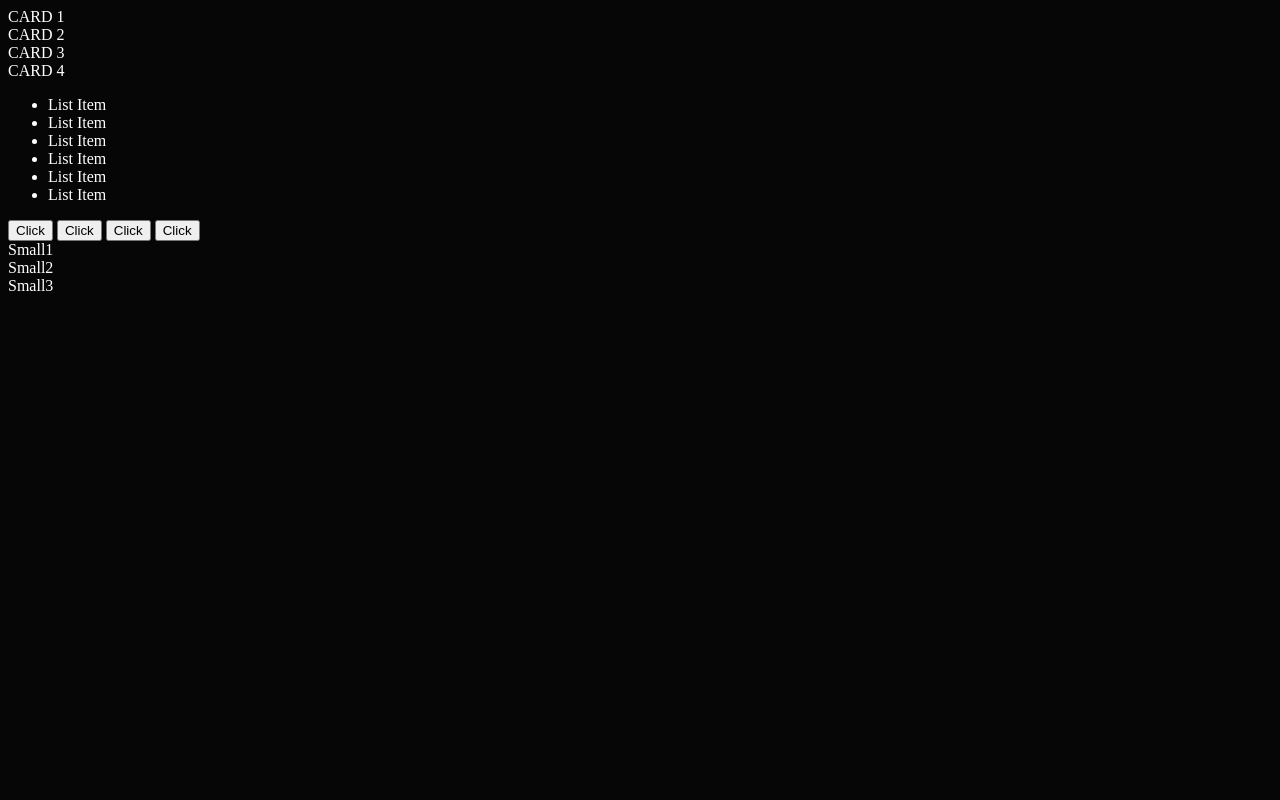
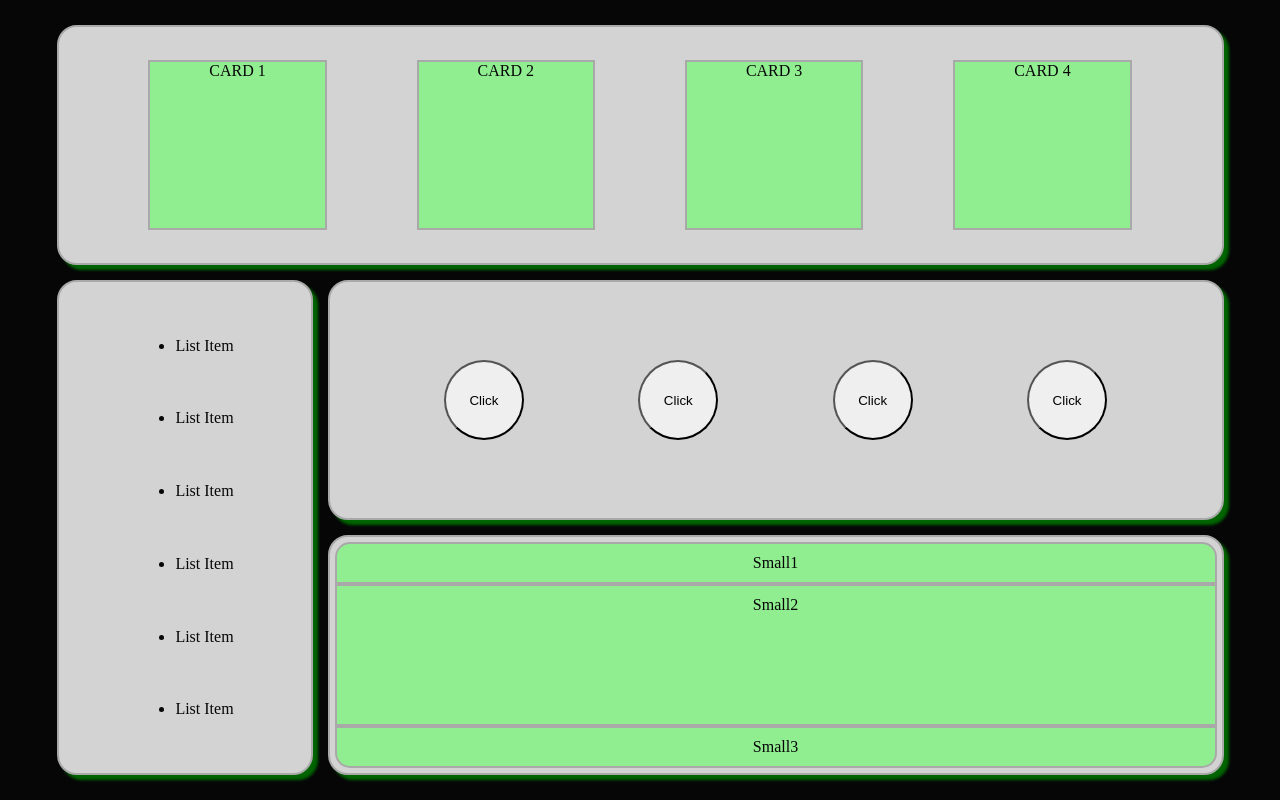
Before and after one commit to jorgeberrizbeitia/FT2206-objects-responsive-design, a plain HTML site: page css-lecture/index.html in a window 1280 px wide. Drawn offline with Linux system fonts and the light colour scheme.

Commit message:
lecture done

```diff
--- a/css-lecture/index.html
+++ b/css-lecture/index.html
@@ -1,26 +1,21 @@
 <!DOCTYPE html>
 <html lang="en">
   <head>
-    <meta charset="UTF-8">
-    <meta http-equiv="X-UA-Compatible" content="IE=edge">
-    <meta name="viewport" content="width=device-width, initial-scale=1.0">
-    <link rel="stylesheet" href="style.css">
+    <meta charset="UTF-8" />
+    <meta http-equiv="X-UA-Compatible" content="IE=edge" />
+    <meta name="viewport" content="width=device-width, initial-scale=1.0" />
+    <link rel="stylesheet" href="style.css" />
     <title>Responsive Design Intro</title>
   </head>
   <body>
-
-    <div>
-
-        <section>
-
+    <div id="grid-container">
+      <section id="section-1">
         <div>CARD 1</div>
         <div>CARD 2</div>
-            <div>CARD 3</div>
-            <div>CARD 4</div>
-
+        <div class="card">CARD 3</div>
+        <div class="card">CARD 4</div>
       </section>
-        <section>
-
+      <section id="section-2">
         <ul>
           <li>List Item</li>
           <li>List Item</li>
@@ -29,25 +24,18 @@
           <li>List Item</li>
           <li>List Item</li>
         </ul>
-
       </section>
-        <section>
-
+      <section id="section-3">
         <button>Click</button>
         <button>Click</button>
         <button>Click</button>
         <button>Click</button>
-
       </section>
-        <section>
-
-            <div>Small1</div>
-            <div>Small2</div>
-            <div>Small3</div>
-
+      <section id="section-4">
+        <div id="small-1">Small1</div>
+        <div id="small-2">Small2</div>
+        <div id="small-3">Small3</div>
       </section>
-
     </div>
-
   </body>
 </html>
--- a/css-lecture/style.css
+++ b/css-lecture/style.css
@@ -1,4 +1,139 @@
 body {
-    background-color: rgb(6, 6, 7);
-    color: white;
+  background-color: rgb(6, 6, 7);
+  color: rgb(6, 6, 7);
+  margin: 0; /* eliminamos el margen predeterminado de body */
 }
+
+* {
+  /* opcionalmente podríamos hacerlo como selector universal */
+  margin: 0; /* eliminamos el margen predeterminado de body */
+}
+
+section {
+  background-color: lightgray;
+  border: solid 2px darkgray;
+  text-align: center;
+  border-radius: 20px;
+  box-shadow: 5px 5px 3px darkgreen;
+}
+
+/* GRID */
+
+#grid-container {
+  display: grid;
+  grid-template-columns: 20% 70%;
+  grid-template-rows: 30% 30% 30%;
+  justify-content: center;
+  align-content: center;
+  height: 100vh;
+  gap: 15px;
+}
+
+#section-1 {
+  grid-column-start: 1;
+  grid-column-end: 3;
+}
+
+#section-2 {
+  grid-row-start: 2;
+  grid-row-end: 4;
+}
+
+
+/* FLEXBOX */
+
+#section-1 div {
+    background-color: lightgreen;
+    border: solid 2px darkgray;
+    width: 15%;
+    height: 70%;
+}
+
+#section-1 {
+    display: flex;
+    flex-direction: row; /* valor predeterminado */
+    justify-content: space-evenly; /* predeterminado horizontal */
+    align-items: center; /* predeterminado vertical */
+}
+
+#section-2 ul {
+    display: flex;
+    flex-direction: column; /* ahora lo quiero vertical */
+    align-items: center; /* ahora es: horizontal */
+    justify-content: space-evenly; /* ahora es: vertical */
+    height: 100%;
+}
+
+#section-3 button {
+    width: 80px;
+    height: 80px;
+    border-radius: 80px;
+}
+
+#section-3 {
+    display: flex;
+    justify-content: space-evenly;
+    align-items: center;
+    flex-wrap: wrap;
+}
+
+#section-4 {
+    display: flex;
+    flex-direction: column;
+    padding: 5px;
+}
+
+#section-4 div {
+    background-color: lightgreen;
+    border: solid 2px darkgrey;
+    padding: 10px;
+}
+
+#small-2 {
+    flex-grow: 2
+}
+
+#small-1 {
+    border-radius: 15px 15px 0 0;
+}
+
+#small-3 {
+    border-radius: 0 0 15px 15px ;
+}
+
+
+
+/* ESTOS SERAN MIS ESTILOS SOLAMENTE PARA TABLET O MENOS */
+@media (max-width: 1030px) {
+
+    body {
+        background-color: darkred;
+        font-size: 20px
+    }
+
+    #grid-container {
+        grid-template-columns: 45% 45%;
+    }
+
+}
+
+@media (max-width: 470px) {
+
+    body {
+        background-color: darkcyan;
+    }
+
+    #section-3 button {
+        width: 60px;
+        height: 60px;
+    }
+
+    #section-4 {
+        justify-content: space-between;
+    }
+
+    #small-2 {
+        flex-grow: 0;
+    }
+
+}
```
Lines whose indentation alone changed are shown as unchanged.
